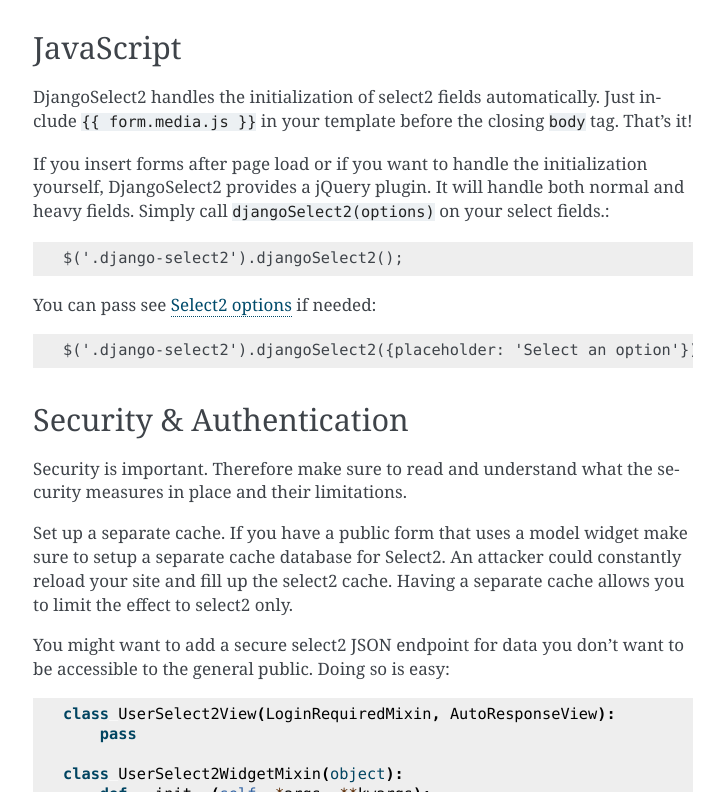
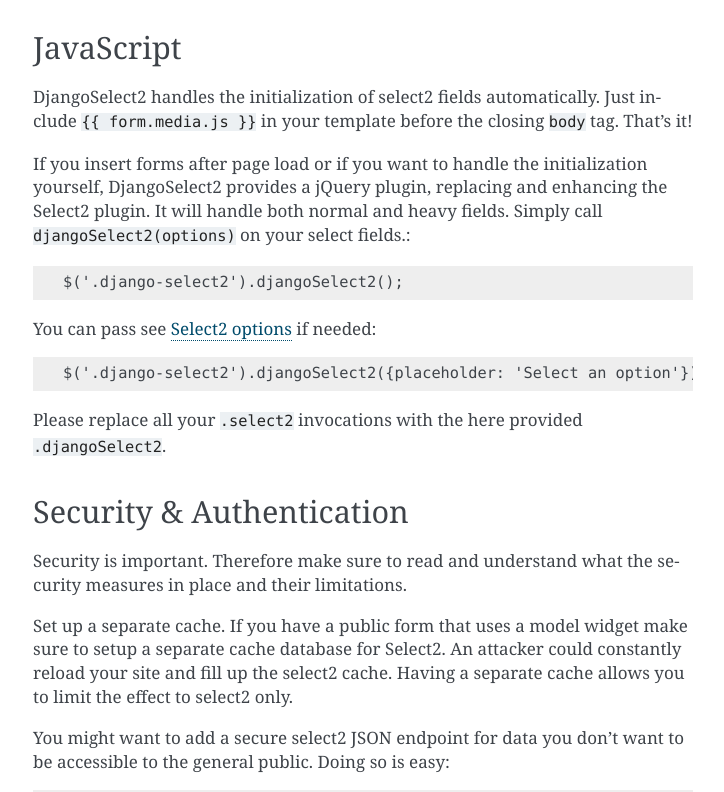
Before and after one commit to applegrew/django-select2, a Sphinx documentation site: the page built from docs/django_select2.rst, in a window 1280 px wide and 900 px high, scrolled down 892 px, cut to the strip 108-900 px from the top of the window. Shown: the whole strip, without its empty margins (387-1111 px from the left). Built offline with Sphinx 7.4.7, drawn with Linux system fonts in a browser that asks for light colours.

Commit message:
state that djangoSelect2 replaces select2

```diff
--- a/docs/django_select2.rst
+++ b/docs/django_select2.rst
@@ -49,8 +49,9 @@
 ``{{ form.media.js }}`` in your template before the closing ``body`` tag. That's it!
 
 If you insert forms after page load or if you want to handle the initialization
-yourself, DjangoSelect2 provides a jQuery plugin. It will handle both normal and
-heavy fields. Simply call ``djangoSelect2(options)`` on your select fields.::
+yourself, DjangoSelect2 provides a jQuery plugin, replacing and enhancing the Select2
+plugin.  It will handle both normal and heavy fields. Simply call
+``djangoSelect2(options)`` on your select fields.::
 
         $('.django-select2').djangoSelect2();
 
@@ -58,6 +59,9 @@
 You can pass see `Select2 options <https://select2.github.io/options.html>`_ if needed::
 
         $('.django-select2').djangoSelect2({placeholder: 'Select an option'});
+
+Please replace all your ``.select2`` invocations with the here provided
+``.djangoSelect2``.
 
 Security & Authentication
 -------------------------
```
